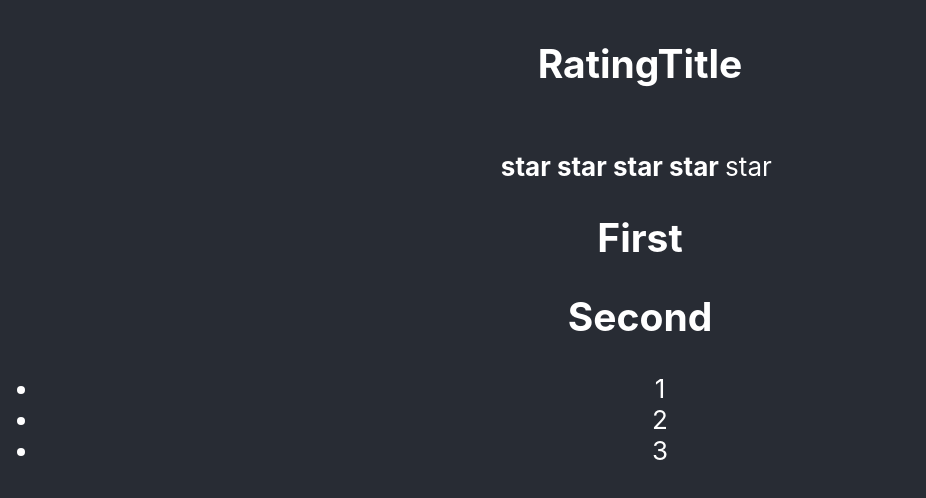
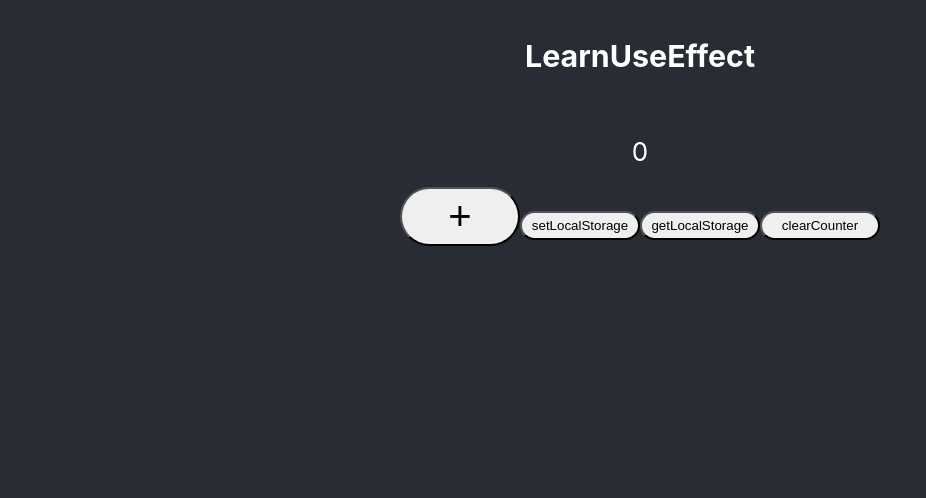
Before and after one commit to mabar84/testing-and-training, a React (Create React App) app: page / in a window 1280 px wide. Shown: the top 498 px of the page, without its empty margins (0-926 px from the left). Built offline with nearby package versions, Linux system fonts and the light colour scheme.

Commit message:
play with localStorage

```diff
--- a/src/App.tsx
+++ b/src/App.tsx
@@ -1,8 +1,8 @@
 import React from 'react';
 import './App.css';
-import {ResetUseEffect} from "./learn/ResetUseEffect";
 import {Rating} from "./learn/Rating";
 import {Accordion} from "./learn/Accordion";
+import {ResetUseEffect} from "./learn/ResetUseEffect";
 
 function App() {
     console.log('App')
@@ -10,9 +10,10 @@ function App() {
     return (
         <div className="App">
             <header className="App-header">
-                <Rating value={4} title={'RatingTitle'}/>
-                <Accordion title={'First'} collapsed={true}/>
-                <Accordion title={'Second'} collapsed={false}/>
+                <ResetUseEffect/>
+                {/*<Rating value={4} title={'RatingTitle'}/>*/}
+                {/*<Accordion title={'First'} collapsed={true}/>*/}
+                {/*<Accordion title={'Second'} collapsed={false}/>*/}
             </header>
         </div>
     );
--- a/src/learn/ResetUseEffect.tsx
+++ b/src/learn/ResetUseEffect.tsx
@@ -1,7 +1,7 @@
 import React, {useEffect, useState} from "react";
 
 export const ResetUseEffect = () => {
-    const [counter, setCounter] = useState(1)
+    const [counter, setCounter] = useState(0)
     const [text, setText] = useState('')
     console.log('Component rendered with ' + counter)
 
@@ -22,11 +22,28 @@ export const ResetUseEffect = () => {
     }, [text])
     console.log(text)
 
+    const setLocalStorageHandler = () => {
+        localStorage.setItem('counter', counter.toString())
+    }
+    const getLocalStorageHandler = () => {
+        let counterFromStorage = localStorage.getItem('counter')
+        if (counterFromStorage) {
+            setText(counterFromStorage)
+            localStorage.clear()
+        }
+    }
+
     return <>
         <h3>LearnUseEffect</h3>
         {text}
+        <br/>
+        {counter}
+        <br/>
         <button onClick={() => setCounter(counter + 1)}>
-            <span style={{display: 'block', marginTop: '-10px', fontSize: '40px'}}>+</span>
+            <span style={{display: 'block', marginTop: '0px', fontSize: '40px'}}>+</span>
         </button>
+        <button onClick={setLocalStorageHandler}>setLocalStorage</button>
+        <button onClick={getLocalStorageHandler}>getLocalStorage</button>
+        <button onClick={() => setCounter(0)}>clearCounter</button>
     </>
 }
```
